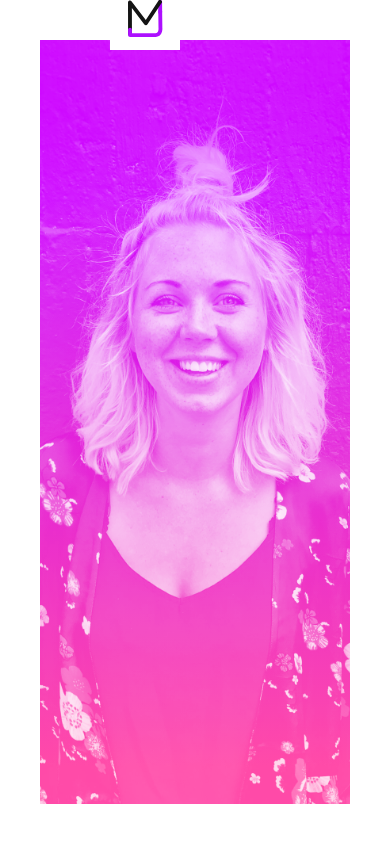
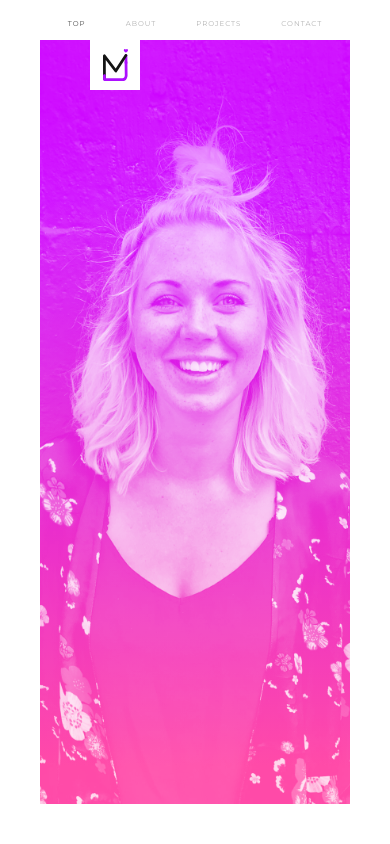
Before and after one commit to mijoh/mijoh.github.io, a website built with webpack: page app/index.html in a window 390 px wide. Shown: the top 844 px of the page. Built offline with nearby package versions, Linux system fonts and the light colour scheme; some packages are replaced by stand-ins of ours.

Commit message:
Responsive navigation

```diff
--- a/app/app.css
+++ b/app/app.css
@@ -95,47 +95,53 @@ main {
 }
 
 .main-navigation {
+  display: flex;
+  position: fixed;
+  z-index: 3;
+  top: 0;
+  background-color: #fff;
+  height: calc(var(--siteBorder) / 2);
+  justify-content: center;
+  width: 100%;
+
+  @media (min-width: 660px) {
+    height: auto;
+    width: auto;
     transform: rotate(270deg) translateY(-50%);
-  z-index: 3;
-  position: fixed;
     left: -110px;
     top: 50%;
-  display: none;
     flex-direction: row-reverse;
+  }
+}
 
-  .button {
+.main-navigation .button {
   user-select: none;
   cursor: pointer;
   color: #000;
-    display: inline-block;
   padding: 20px;
   font-weight: 400;
   opacity: .3;
   text-transform: uppercase;
   letter-spacing: 1px;
   font-size: .7em;
-  }
+  display: inline-block;
 
-  div.is-active {
+  &.is-active {
     opacity: .7;
-  }
-
-  @media (min-width: 660px) {
-    display: flex;
   }
 }
 
 .logo-container {
   background-color: white;
   z-index: 2;
-  width: 70px;
-  height: 70px;
+  width: 50px;
+  height: 50px;
   display: flex;
   justify-content: center;
   align-items: center;
   position: absolute;
-  top: -20px;
-  left: 70px;
+  top: 40px;
+  left: 50px;
   margin-top: calc(var(--siteBorder) / -2);
 
   @media (min-width: 660px) {
--- a/webpack.config.js
+++ b/webpack.config.js
@@ -53,7 +53,7 @@ module.exports = {
   devServer: {
     hot: true,
     inline: true,
-    host: 'localhost',
+    host: '192.168.1.179',
     contentBase: path.resolve(__dirname, 'dist'),
     publicPath: '/',
     port: 1988,
```
Lines whose indentation alone changed are shown as unchanged.
